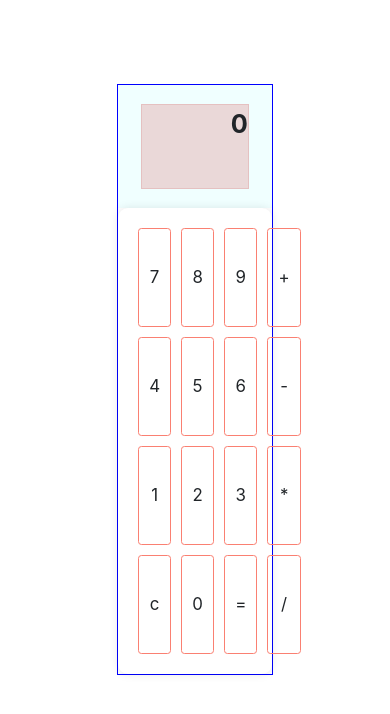
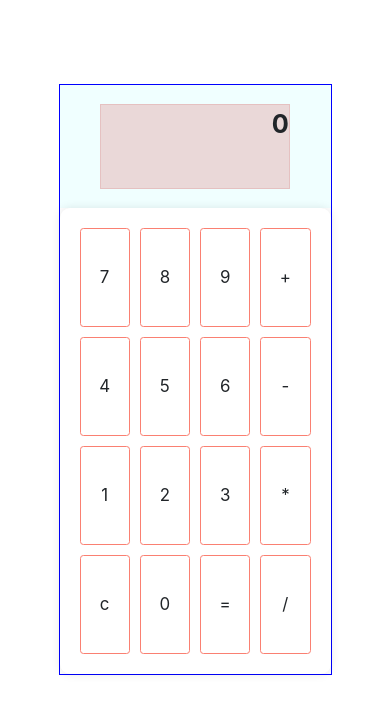
Before and after one commit to Cibi619/JS_Projects, a plain HTML site: page index.html in a window 390 px wide. Drawn offline with nearby package versions, Linux system fonts and the light colour scheme.

Commit message:
Responsive for mobile

```diff
--- a/calc.css
+++ b/calc.css
@@ -58,3 +58,9 @@
     font-size: 3vh;
     float: right;
 }
+@media only screen and (max-width: 450px) {
+    .calc-container {
+        width: 70%;
+        left: 15%;
+    }
+}
```
